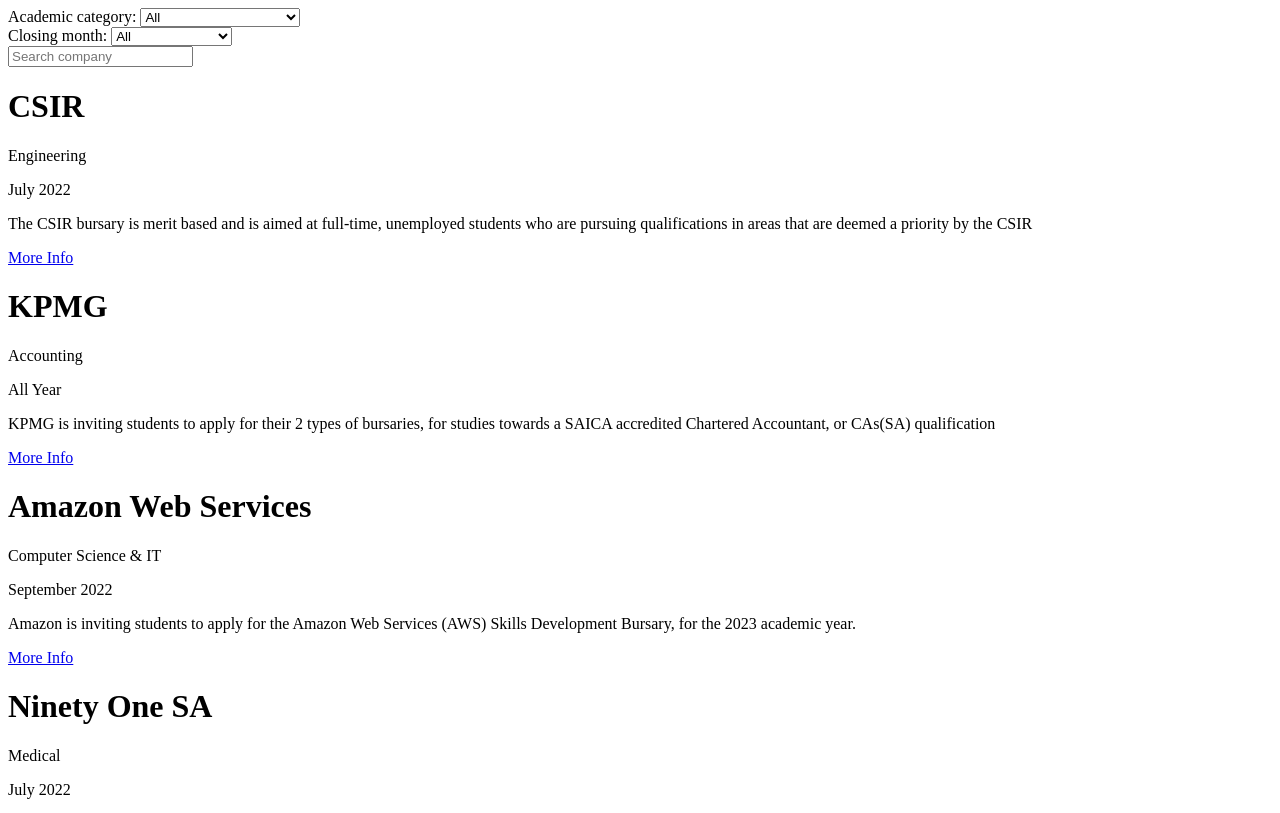
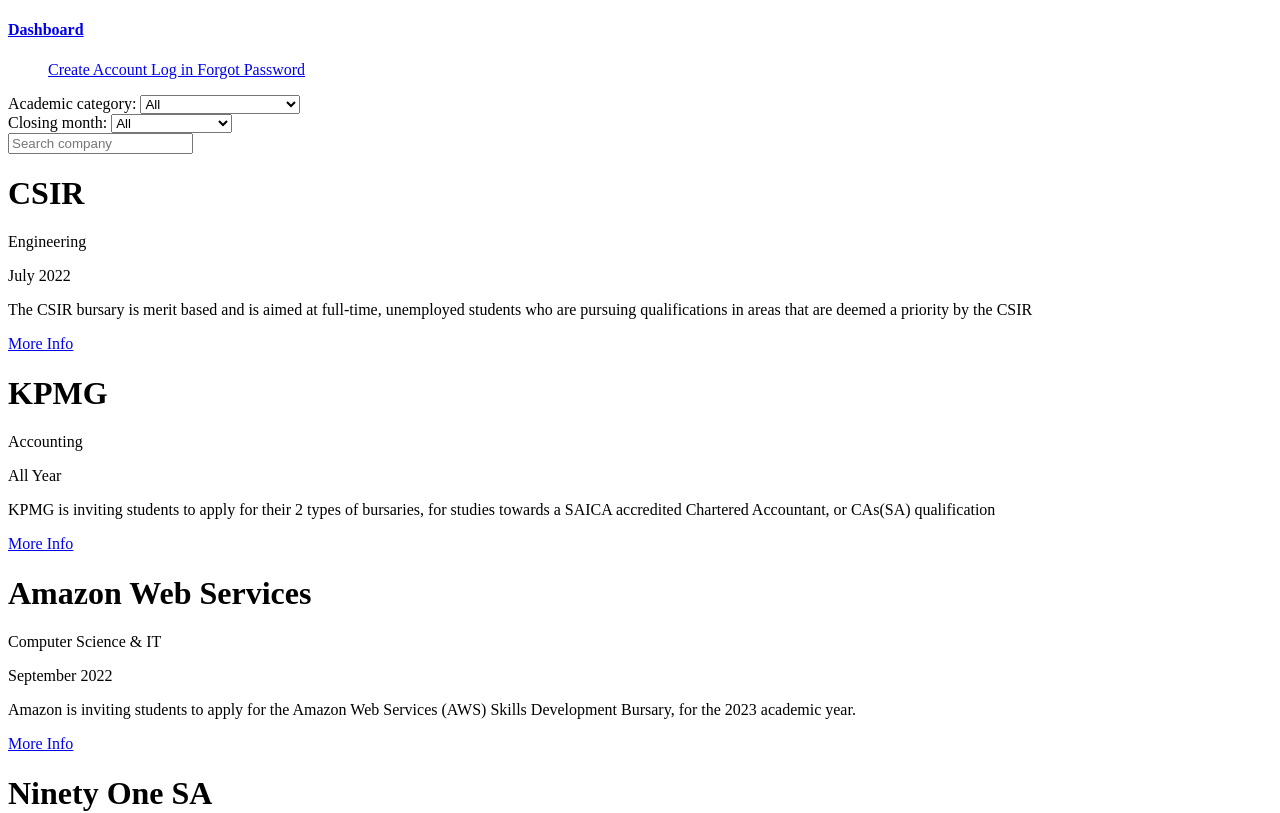
Before and after one commit to tshepi-tech/find_bursariesza, a React (Create React App) app: page / in a window 1280 px wide. Shown: the top 813 px of the page. Built offline with nearby package versions, Linux system fonts and the light colour scheme.

Commit message:
initial navigation setup for multiple pages

```diff
--- a/package.json
+++ b/package.json
@@ -8,6 +8,7 @@
     "@testing-library/user-event": "^13.5.0",
     "react": "^18.2.0",
     "react-dom": "^18.2.0",
+    "react-router-dom": "^6.4.1",
     "react-scripts": "5.0.1",
     "web-vitals": "^2.1.4"
   },
--- a/src/App.jsx
+++ b/src/App.jsx
@@ -1,13 +1,22 @@
 //NPM packages
+import { Route, Routes } from "react-router";
 
 //Project files
+import CreateAccount from "Pages/CreateAccount";
 import Dashboard from "Components/Dashboard";
+import Navigation from "Components/Navigation";
 
 export default function  App () {
 
   return (
     <div className="App">
-     <Dashboard />
+      <Navigation />
+      <Routes>
+        <Route path="/" element={<Dashboard />} />
+        <Route path="/Create Account" element={<CreateAccount />} />
+        <Route path="/Log in" element={<CreateAccount />} />
+        <Route path="/Forgot Password" element={<CreateAccount />} />
+      </Routes>
     </div>
   );
 }
--- /dev/null
+++ b/src/Components/Navigation.jsx
@@ -0,0 +1,19 @@
+//NPM packages
+import { Link, NavLink } from "react-router-dom";
+
+//Project Files
+
+export default function Navigation() {
+  return (
+    <nav>
+      <Link to="/">
+        <h4>Dashboard</h4>
+      </Link>
+      <ul>
+        <NavLink to="Create Account">Create Account </NavLink>
+        <NavLink to="Log in">Log in </NavLink>
+        <NavLink to="Forgot Password">Forgot Password</NavLink>
+      </ul>
+    </nav>
+  )
+}
--- /dev/null
+++ b/src/Pages/CreateAccount.jsx
@@ -0,0 +1,7 @@
+import React from 'react'
+
+export default function CreateAccount() {
+  return (
+    <div>CreateAccount</div>
+  )
+}
```
Also changed, not shown: src/index.js (+8 -4 lines), 1 other file (tests, documents, lock files or other folders).
